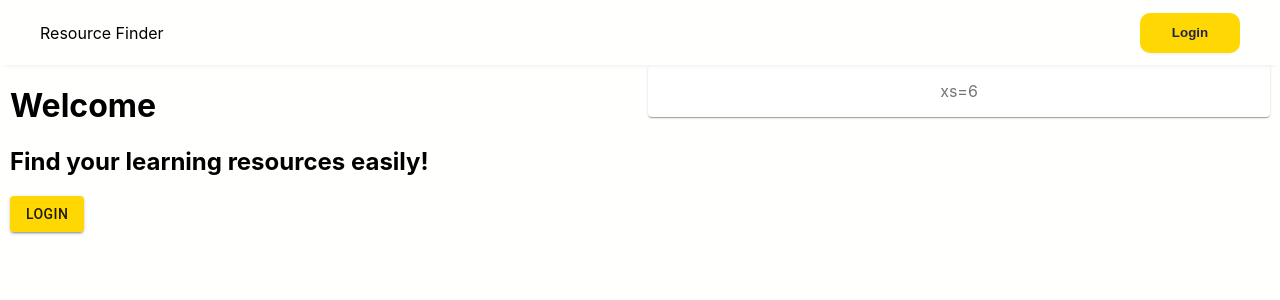
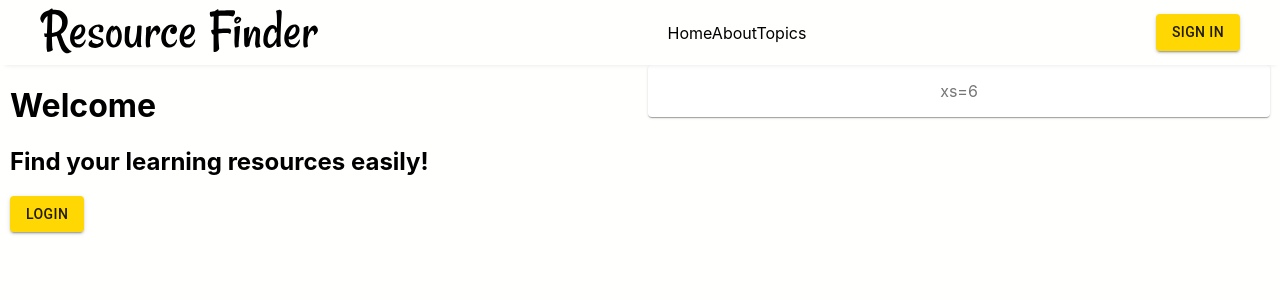
Before and after one commit to piall/resource-finder, a Next.js app: page / in a window 1280 px wide. Shown: the top 300 px of the page. Built offline with nearby package versions, Linux system fonts and the light colour scheme.

Commit message:
Add public footer and navbar components

```diff
--- a/src/components/public/Navbar.jsx
+++ b/src/components/public/Navbar.jsx
@@ -1,15 +1,42 @@
 import Link from 'next/link';
+import { useRouter } from 'next/router';
+import Button from '@material-ui/core/Button';
 
 export default function Navbar() {
+  const router = useRouter();
+
   return (
     <div>
       <nav className="public">
         <p className="brand">
-          <Link href="/">Resource Finder</Link>
+          <Link href="/">
+            <img src="/logo.svg" />
+          </Link>
         </p>
-        <button className="login-btn">
-          <Link href="/login">Login</Link>
-        </button>
+        <div className="links-container">
+          <Link
+            href="#Home"
+            className={router.asPath == '/#Home' ? 'active' : ''}
+          >
+            Home
+          </Link>
+
+          <Link
+            href="#About"
+            className={router.asPath == '/#About' ? 'active' : ''}
+          >
+            About
+          </Link>
+          <Link
+            href="#Topics"
+            className={router.asPath == '/#Topics' ? 'active' : ''}
+          >
+            Topics
+          </Link>
+        </div>
+        <Button variant="contained" color="primary">
+          <Link href="/siginin">Sign In</Link>
+        </Button>
       </nav>
     </div>
   );
```
Also changed, not shown: src/components/common/Footer.jsx (added, +7 -0 lines).
